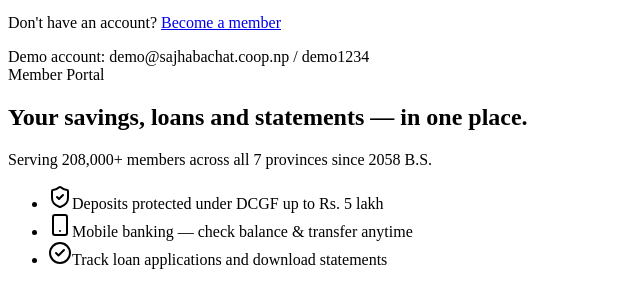
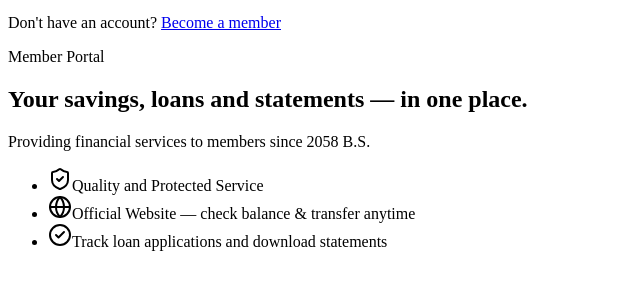
Before and after one commit to opdemon87-rgb/Subhavana-Saving-and-Credit-Cooperative-Ltf, a Next.js app in the folder Development/: page /login in a window 1280 px wide. Shown: the part 245-535 px from the top of the page, without its empty margins (0-640 px from the left). Built offline with nearby package versions, Linux system fonts and the light colour scheme.

Commit message:
Replace invalid Browser icon with Globe in login benefits

```diff
--- a/Development/app/login/page.tsx
+++ b/Development/app/login/page.tsx
@@ -11,13 +11,14 @@ import {
   Mail,
   ShieldCheck,
   Smartphone,
+  Globe,
 } from 'lucide-react'
 import { apiPost, ApiError } from '@/lib/api-client'
 import { Logo } from '@/components/home/logo'
 
 const benefits = [
-  { icon: ShieldCheck, text: 'Deposits protected under DCGF up to Rs. 5 lakh' },
-  { icon: Smartphone, text: 'Mobile banking — check balance & transfer anytime' },
+  { icon: ShieldCheck, text: 'Quality and Protected Service' },
+  { icon: Globe, text: 'Official Website — check balance & transfer anytime' },
   { icon: CheckCircle2, text: 'Track loan applications and download statements' },
 ]
 
@@ -159,9 +160,7 @@ export default function LoginPage() {
             </p>
 
             <div className="mt-2 rounded-lg border border-dashed bg-secondary/50 px-3 py-2.5 text-xs text-muted-foreground">
-              <span className="font-semibold text-foreground">Demo account:</span>{' '}
-              <span className="font-mono">demo@sajhabachat.coop.np</span> /{' '}
-              <span className="font-mono">demo1234</span>
+
             </div>
           </form>
         </div>
@@ -181,7 +180,7 @@ export default function LoginPage() {
             Your savings, loans and statements — in one place.
           </h2>
           <p className="mt-3 text-sm text-emerald-100">
-            Serving 208,000+ members across all 7 provinces since 2058 B.S.
+            Providing financial services to members since 2058 B.S.
           </p>
           <ul className="mt-10 flex flex-col gap-4">
             {benefits.map(({ icon: Icon, text }) => (
```
